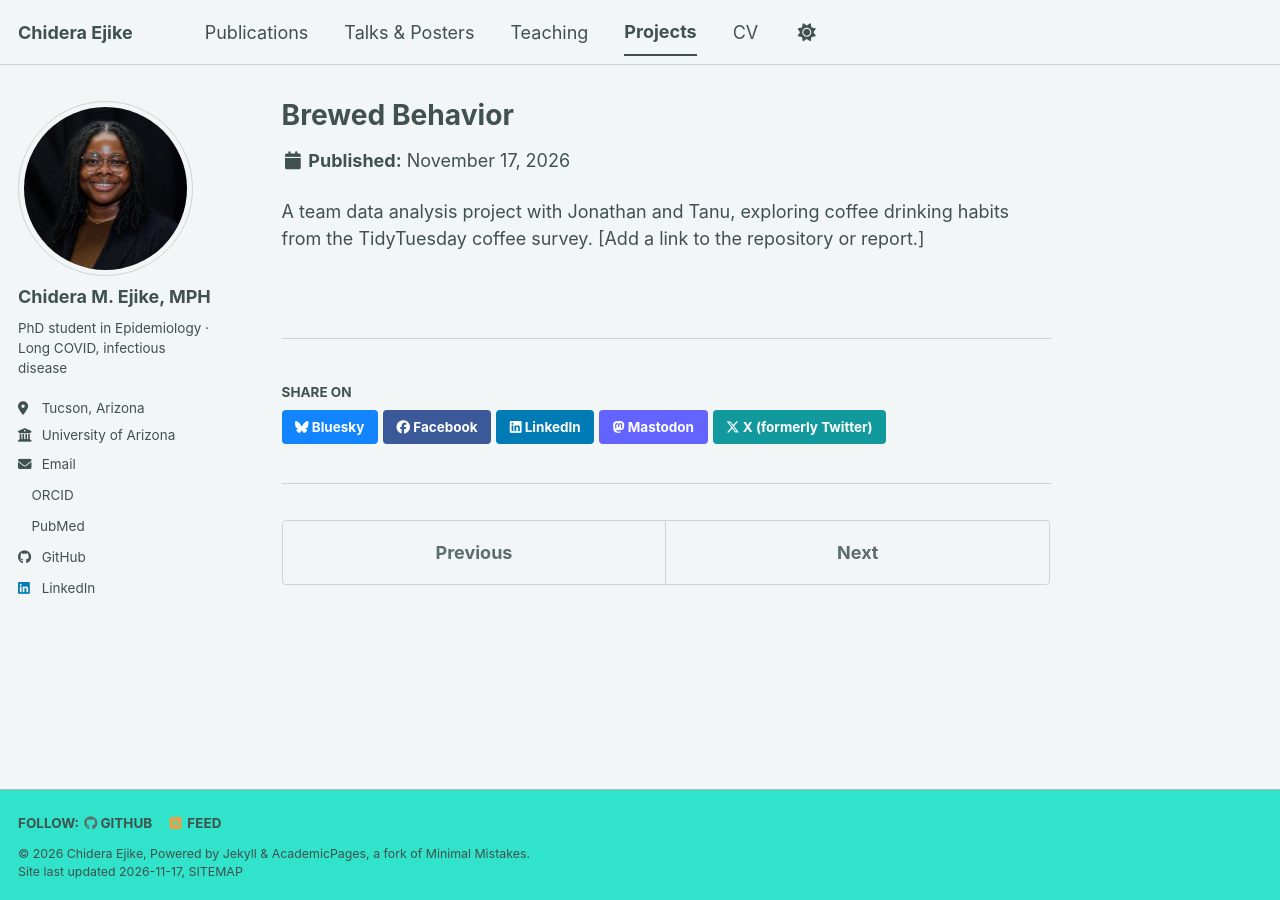
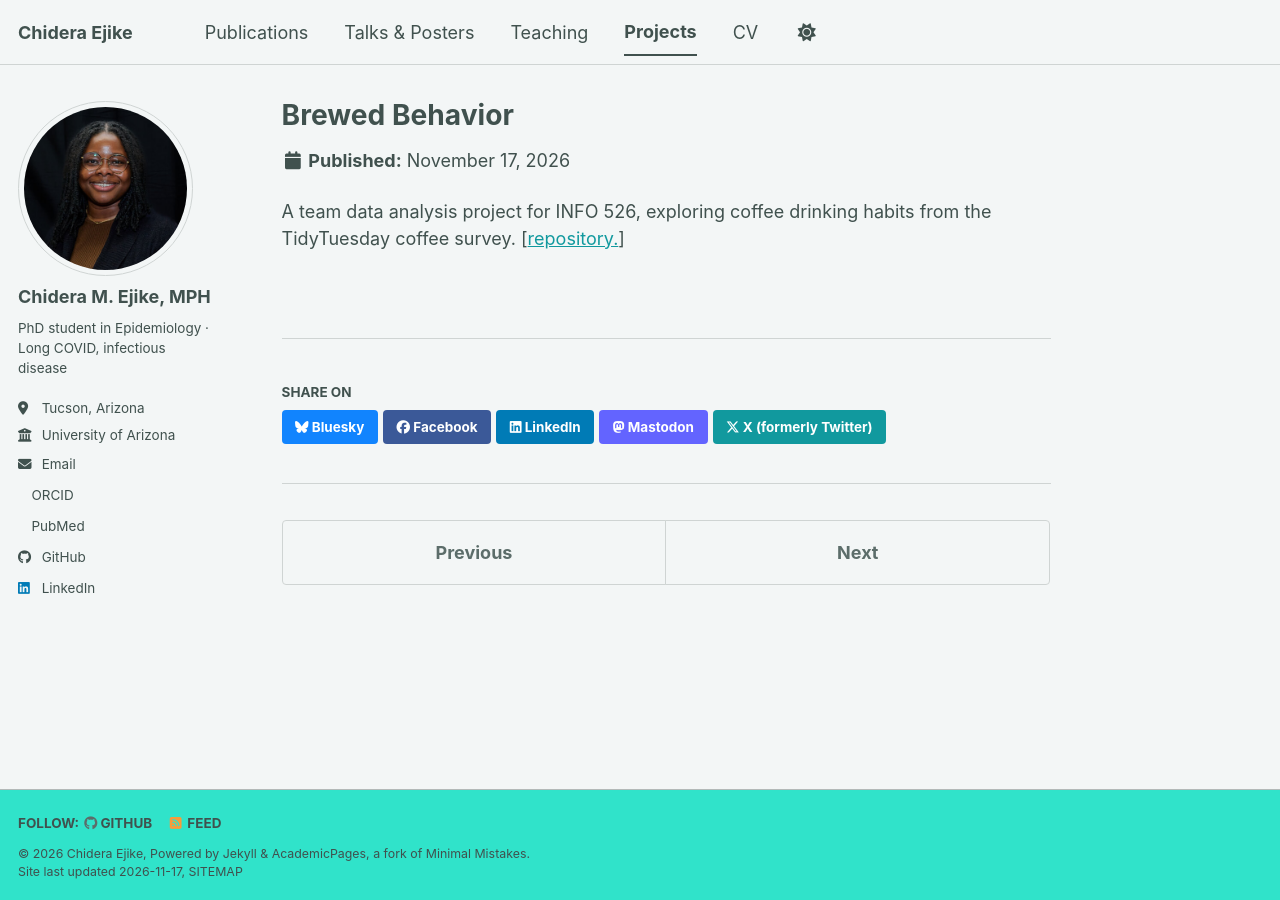
Before and after one commit to cmejike/cmejike.github.io, a Jekyll site: the page built from _portfolio/brewed-behavior.md, in a window 1280 px wide. Built offline with Jekyll 4.4.1, drawn with Linux system fonts in a browser that asks for light colours; a script bundle is joined from its source files by our own code; a style sheet for code colours, icons or effects is not loaded.

Commit message:
Revise project description and add repository link
Updated project description to include course information and added a link to the repository.

```diff
--- a/_portfolio/brewed-behavior.md
+++ b/_portfolio/brewed-behavior.md
@@ -4,4 +4,4 @@ excerpt: "Team data analysis of coffee consumption habits using the TidyTuesday
 collection: portfolio
 ---
 
-A team data analysis project with Jonathan and Tanu, exploring coffee drinking habits from the TidyTuesday coffee survey. [Add a link to the repository or report.]
+A team data analysis project for INFO 526, exploring coffee drinking habits from the TidyTuesday coffee survey. [[repository.](https://github.com/cmejike/Project-01-Caffeinated_Coders)]
```
